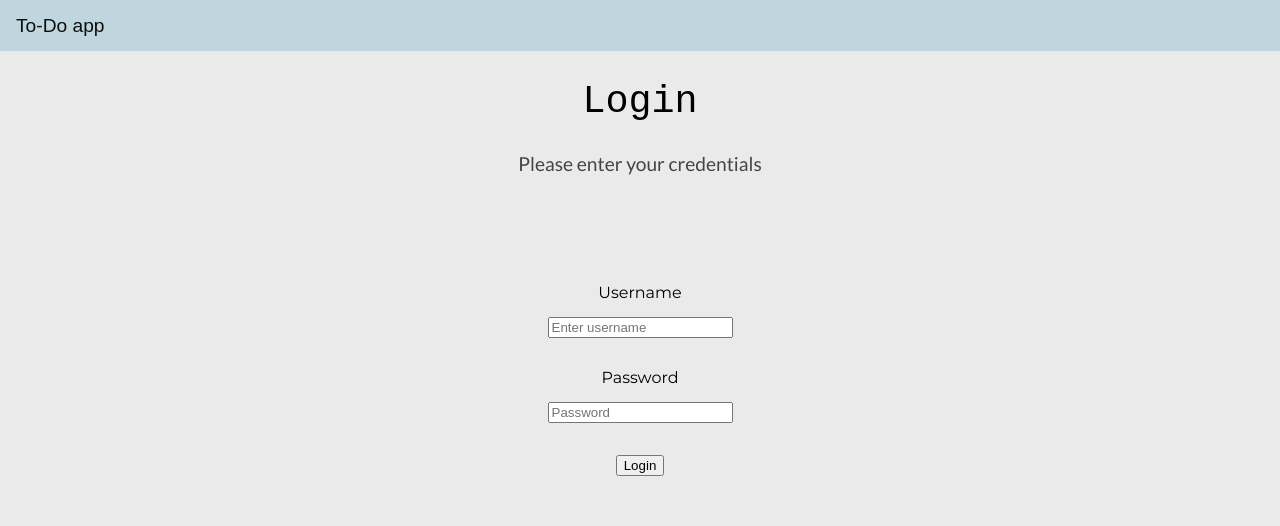
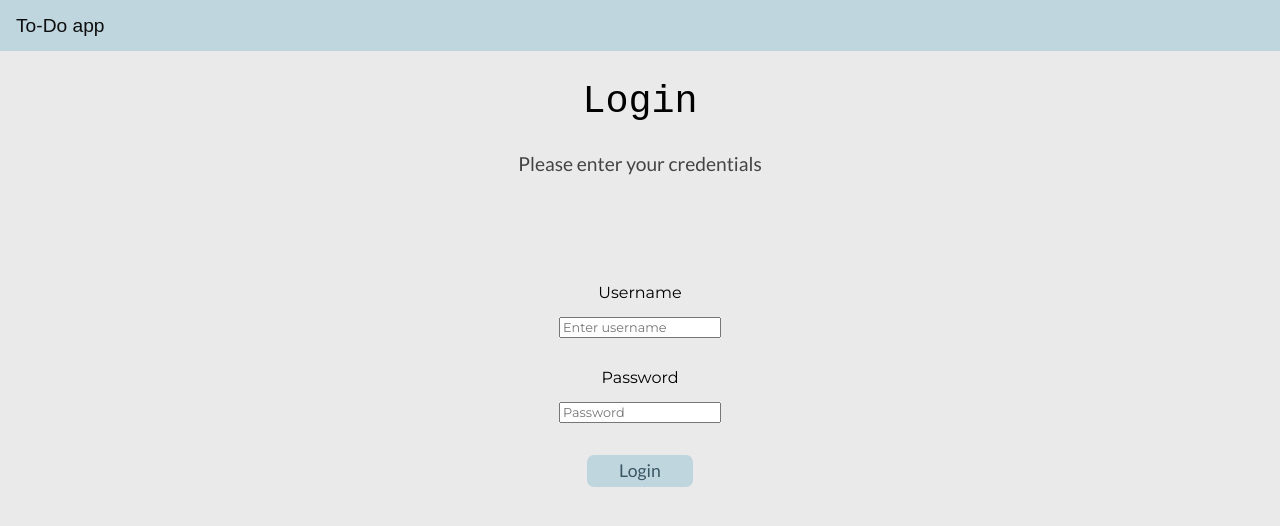
Before and after one commit to Pastorsin/to-do-items, a Vue app in the folder frontend/: page /login in a window 1280 px wide. Shown: the top 526 px of the page. Built offline with nearby package versions, Linux system fonts and the light colour scheme; a web font is replaced by a local one.

Commit message:
Add styles to the inputs and buttons

```diff
--- a/frontend/src/components/Folder.vue
+++ b/frontend/src/components/Folder.vue
@@ -19,18 +19,22 @@
     </div>
     <div class="folder__buttons">
       <router-link :to="{ path: `folder/${folder.id}` }">
-        <button>View items</button>
+        <CButton type="button"> View Items </CButton>
       </router-link>
-      <button @click="removeFolder(folder)">Remove</button>
+      <CButton variant="red" @click="removeFolder(folder)">Remove</CButton>
     </div>
   </div>
 </template>
 
 <script>
+import CButton from "@/components/share/CButton.vue";
 import { mapActions } from "vuex";
 
 export default {
   name: "Folder",
+  components: {
+    CButton,
+  },
   props: {
     folder: {
       type: Object,
--- a/frontend/src/components/FolderCreate.vue
+++ b/frontend/src/components/FolderCreate.vue
@@ -1,20 +1,27 @@
 <template>
   <form @submit.prevent="createFolder" class="folder_create__form">
-    <div class="form-group">
+    <CInput>
       <input
         type="text"
         placeholder="New Folder"
         v-model="folder.name"
         required
       />
-    </div>
-    <button type="submit">Add</button>
+    </CInput>
+    <CButton type="submit">Add</CButton>
   </form>
 </template>
 
 <script>
+import CInput from "@/components/share/CInput.vue";
+import CButton from "@/components/share/CButton.vue";
+
 export default {
   name: "FolderCreate",
+  components: {
+    CButton,
+    CInput,
+  },
   data() {
     return {
       folder: {
@@ -34,6 +41,7 @@ export default {
 .folder_create__form {
   display: flex;
   justify-content: center;
+  align-content: center;
   gap: 1rem;
   flex-wrap: wrap;
 }
--- a/frontend/src/components/TaskCreate.vue
+++ b/frontend/src/components/TaskCreate.vue
@@ -1,13 +1,30 @@
 <template>
   <form @submit.prevent="addTask" class="task__create_form">
-    <input type="text" v-model="title" placeholder="New task" required />
-    <button type="submit">Add</button>
+    <CInput>
+      <input type="text" v-model="title" placeholder="New task" required />
+    </CInput>
+    <CButton type="submit">Add</CButton>
+    <CButton
+      type="button"
+      variant="dark"
+      class="back_button"
+      @click="backToFoldersList"
+    >
+      Back
+    </CButton>
   </form>
 </template>
 
 <script>
+import CButton from "@/components/share/CButton.vue";
+import CInput from "@/components/share/CInput.vue";
+
 export default {
   name: "TaskCreate",
+  components: {
+    CButton,
+    CInput,
+  },
   props: {
     folder: {
       type: Object,
@@ -24,6 +41,19 @@ export default {
       const { title, folder } = this;
       this.$store.dispatch("createTask", { title, folder });
     },
+    backToFoldersList() {
+      this.$router.push({
+        name: "Folders",
+      });
+    },
   },
 };
 </script>
+
+<style scoped>
+.task__create_form {
+  display: flex;
+  gap: 0.5rem;
+  justify-content: center;
+}
+</style>
--- /dev/null
+++ b/frontend/src/components/share/CButton.vue
@@ -0,0 +1,76 @@
+<template>
+  <button @click="$emit('click')" class="button">
+    <span v-if="hasText" class="button__text">
+      <slot></slot>
+    </span>
+  </button>
+</template>
+
+<script>
+export default {
+  name: "CButton",
+  computed: {
+    hasText() {
+      return this.$slots["default"];
+    },
+  },
+};
+</script>
+
+<style>
+button {
+  outline: none;
+  background: none;
+  border: none;
+  font: inherit;
+  color: inherit;
+  cursor: pointer;
+}
+
+a {
+  text-decoration: none;
+  color: inherit;
+  font: inherit;
+}
+
+.button {
+  display: flex;
+  justify-content: center;
+  align-items: center;
+
+  background-color: #c0d6df;
+  color: #395663;
+
+  border-radius: 7px;
+  padding: 0.45em 0.45rem;
+  font-size: clamp(0.8rem, 4vw, 0.9rem);
+  font-family: "Lato", sans-serif;
+}
+
+.button:hover {
+  color: #444;
+}
+
+.button[variant~="red"] {
+  color: #eaeaea;
+  background-color: #f44336;
+}
+
+.button[variant~="red"]:hover {
+  background-color: #bb251a;
+}
+
+.button[variant~="dark"] {
+  background-color: #395663;
+  color: #c0d6df;
+}
+
+.button[variant~="dark"]:hover {
+  color: #deecf1;
+}
+
+.button[variant~="large"] {
+  padding: 0.45rem 2rem;
+  font-size: clamp(1.1rem, 4vw, 1.1rem);
+}
+</style>
--- /dev/null
+++ b/frontend/src/components/share/CInput.vue
@@ -0,0 +1,28 @@
+<template>
+  <div class="input">
+    <slot></slot>
+  </div>
+</template>
+
+<script>
+export default {
+  name: "CInput",
+  props: {
+    name: String,
+  },
+};
+</script>
+
+<style scoped>
+input {
+  font: inherit;
+  color: inherit;
+}
+
+.input {
+  display: flex;
+  flex-direction: column;
+  font-size: clamp(0.8rem, 1vw, 1rem);
+  font-family: "Montserrat", sans-serif;
+}
+</style>
--- a/frontend/src/components/share/Navbar.vue
+++ b/frontend/src/components/share/Navbar.vue
@@ -1,7 +1,9 @@
 <template>
   <nav class="navbar">
     <ul class="navbar__list">
-      <li class="navbar__title">To-Do app</li>
+      <router-link to="/" class="navbar__link">
+        <li class="navbar__title">To-Do app</li>
+      </router-link>
       <li class="navbar__session" v-if="isUserLoggedIn">
         <svg
           class="navbar__session_icon"
@@ -15,16 +17,21 @@
           />
         </svg>
         <span>{{ username }}</span>
-        <button @click="logout">Logout</button>
+        <CButton variant="dark" @click="logout">Logout</CButton>
       </li>
     </ul>
   </nav>
 </template>
 
 <script>
+import CButton from "@/components/share/CButton.vue";
 import { mapGetters, mapState } from "vuex";
+
 export default {
   name: "Navbar",
+  components: {
+    CButton,
+  },
   computed: {
     ...mapState({
       username: (state) => state.sessionStore.username,
--- a/frontend/src/pages/Login.vue
+++ b/frontend/src/pages/Login.vue
@@ -6,15 +6,18 @@
       <form @submit.prevent="login" class="login__form">
         <div class="login__username">
           <label for="username">Username</label>
+          <CInput>
             <input
               id="username"
               v-model="username"
               placeholder="Enter username"
               required
             />
+          </CInput>
         </div>
         <div class="login__password">
           <label for="password">Password</label>
+          <CInput>
             <input
               type="password"
               id="password"
@@ -22,9 +25,10 @@
               placeholder="Password"
               required
             />
+          </CInput>
         </div>
         <div class="login__submit">
-          <button type="submit">Login</button>
+          <CButton type="submit" variant="large">Login</CButton>
         </div>
       </form>
     </template>
@@ -32,11 +36,15 @@
 </template>
 
 <script>
+import CButton from "@/components/share/CButton.vue";
+import CInput from "@/components/share/CInput.vue";
 import Layout from "@/components/Layout.vue";
 
 export default {
   name: "Login",
   components: {
+    CButton,
+    CInput,
     Layout,
   },
   data() {
--- a/frontend/src/pages/TaskEdit.vue
+++ b/frontend/src/pages/TaskEdit.vue
@@ -5,10 +5,14 @@
 
     <template #content>
       <form @submit.prevent="save(task)" class="task__edit_form">
-        <input type="text" v-model="task.title" required />
+        <CInput>
+          <input type="text" v-model="task.title" required />
+        </CInput>
         <div class="task__edit_form_buttons">
-          <button type="submit">Save</button>
-          <button type="button" @click="cancel(task)">Cancel</button>
+          <CButton type="submit">Save</CButton>
+          <CButton type="button" variant="red" @click="cancel(task)"
+            >Cancel</CButton
+          >
         </div>
       </form>
     </template>
@@ -16,6 +20,9 @@
 </template>
 
 <script>
+import CButton from "@/components/share/CButton.vue";
+import CInput from "@/components/share/CInput.vue";
+
 import Layout from "@/components/Layout";
 import { mapState } from "vuex";
 
@@ -23,6 +30,8 @@ export default {
   name: "TaskEdit",
   components: {
     Layout,
+    CButton,
+    CInput,
   },
   computed: {
     ...mapState({
--- a/frontend/src/pages/Tasks.vue
+++ b/frontend/src/pages/Tasks.vue
@@ -1,16 +1,10 @@
 <template>
   <Layout v-if="folder">
     <template #title>Folder > {{ folder.name }}</template>
-    <template #subtitle>Manage your tasks.</template>
+    <template #subtitle>Tasks completed: {{ numberOfTasksCompleted }}</template>
 
     <template #content>
-      <button class="back_button" @click="backToFoldersList">Back</button>
-
       <ul class="tasks__list" v-if="hasTasks">
-        <header class="tasks__header">
-          <h3>Tasks completed: {{ numberOfTasksCompleted }}</h3>
-        </header>
-
         <li v-for="task in folder.tasks" :key="task.id" class="task__item">
           <div class="task__item_label">
             <input
@@ -21,12 +15,11 @@
             {{ task.title }}
           </div>
           <div class="task__item_buttons">
-            <button @click="editTask(task)">Edit</button>
-            <button @click="removeTask(task)">Remove</button>
+            <CButton @click="editTask(task)">Edit</CButton>
+            <CButton variant="red" @click="removeTask(task)">Remove</CButton>
           </div>
         </li>
       </ul>
-
       <EmptyResults entityLabel="tasks" v-else />
 
       <TaskCreate :folder="folder" />
@@ -39,6 +32,7 @@ import TaskCreate from "@/components/TaskCreate.vue";
 import Layout from "@/components/Layout.vue";
 import { mapState } from "vuex";
 import EmptyResults from "@/components/share/EmptyResults.vue";
+import CButton from "@/components/share/CButton.vue";
 
 export default {
   name: "Tasks",
@@ -46,6 +40,7 @@ export default {
     Layout,
     TaskCreate,
     EmptyResults,
+    CButton,
   },
   data() {
     return {
@@ -78,11 +73,6 @@ export default {
         },
       });
     },
-    backToFoldersList() {
-      this.$router.push({
-        name: "Folders",
-      });
-    },
   },
   mounted() {
     const { id } = this.$route.params;
@@ -92,12 +82,6 @@ export default {
 </script>
 
 <style scoped>
-.back_button {
-  display: flex;
-  align-self: flex-end;
-  margin: 1rem;
-}
-
 .tasks {
   display: flex;
   flex-direction: column;
@@ -116,8 +100,8 @@ export default {
 .tasks__header {
   display: flex;
   align-items: center;
-  justify-content: center;
-  flex-direction: column;
+  justify-content: space-around;
+  flex-direction: row;
 }
 
 .task__item {
@@ -132,12 +116,6 @@ export default {
   gap: 0.5rem;
 }
 
-.task__create_form {
-  display: flex;
-  gap: 1rem;
-  justify-content: center;
-}
-
 @media (max-width: 768px) {
   .tasks {
     width: 100%;
```
Lines whose indentation alone changed are shown as unchanged.
